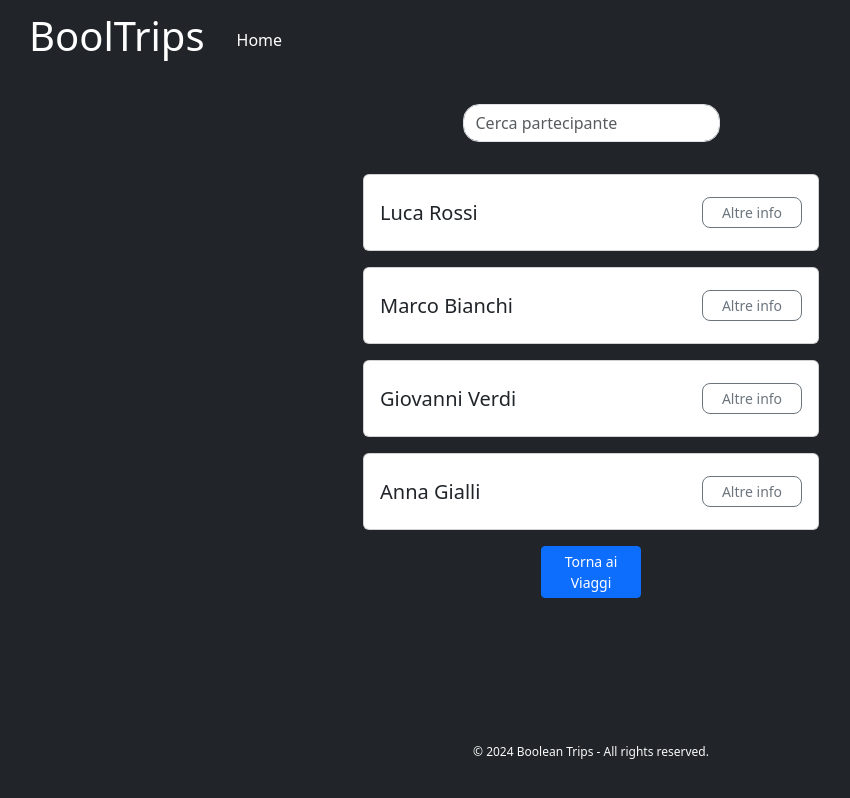
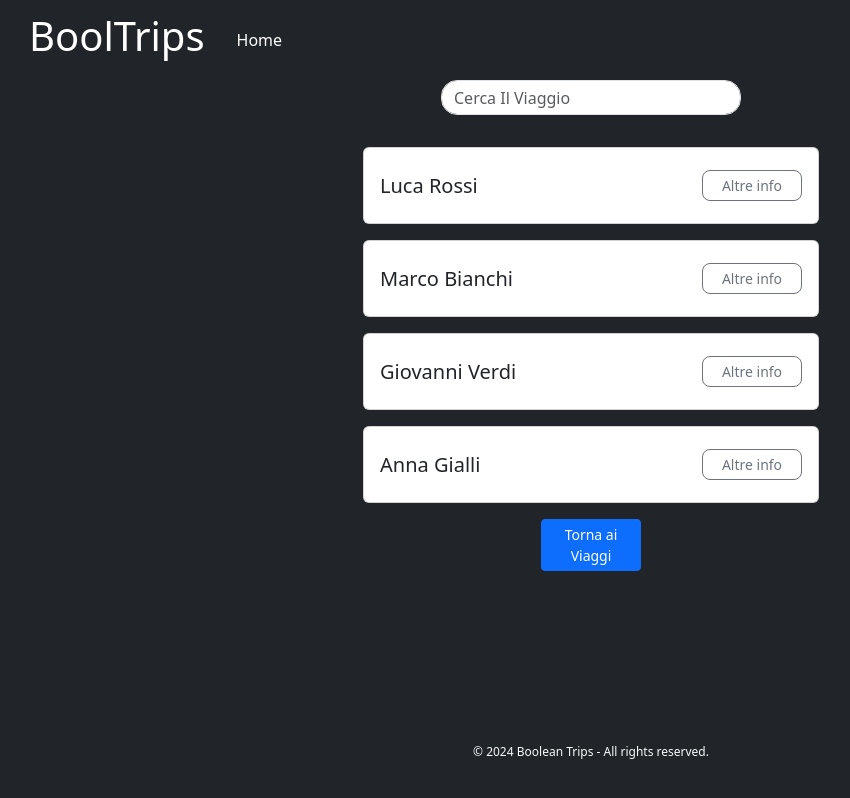
Before and after one commit to massimopallera/goloso-progetto-incredibile, a React (Vite) app: page /trips/V001 in a window 1280 px wide. Shown: the whole page, without its empty margins (49-899 px from the left). Built offline with nearby package versions, Linux system fonts and the light colour scheme.

Commit message:
add searchBar components

```diff
--- a/src/components/SearchBar.jsx
+++ b/src/components/SearchBar.jsx
@@ -0,0 +1,17 @@
+export default function SearchBar({ setSearch, search }) {
+    return (
+        <div className="searchBar container">
+            <form className="d-flex mb-3 justify-content-center" role="search">
+                <input
+                    className="form-control rounded-4"
+                    style={{ width: '300px', height: '35px' }}
+                    type="search"
+                    placeholder="Cerca Il Viaggio"
+                    aria-label="Search"
+                    value={search}
+                    onChange={(e) => setSearch(e.target.value)}
+                />
+            </form>
+        </div>
+    )
+}
--- a/src/pages/HomePage.jsx
+++ b/src/pages/HomePage.jsx
@@ -1,6 +1,7 @@
 import { useEffect, useState } from "react";
 import CardTour from "../components/CardTour.jsx";
 import viaggi from "../database/viaggi.js";
+import SearchBar from "../components/SearchBar.jsx";
 
 export default function HomePage() {
 
@@ -12,22 +13,11 @@ export default function HomePage() {
     }, [search])
 
     return (
-        <section className='container-lg '>
-            <div className='bg-dark mb-0 d-flex flex-column gap-2 rounded-4 table p-3 pt-5'>
+        <section className='container '>
+            <div className='bg-dark p-2 d-flex flex-column gap-2 rounded-4 table p-3'>
 
                 {/* search bar */}
-                <div className="searchBar">
-                    <form className="d-flex mb-3" role="search">
-                        <input
-                            className="form-control rounded-4"
-                            type="search"
-                            placeholder="Cerca Il Viaggio"
-                            aria-label="Search"
-                            value={search}
-                            onChange={(e) => setSearch(e.target.value)}
-                        />
-                    </form>
-                </div>
+                <SearchBar setSearch={setSearch} search={search} />
 
                 {/* card per i viaggi */}
                 <CardTour filteredTrips={filteredTrips} />
--- a/src/pages/SingleTrip.jsx
+++ b/src/pages/SingleTrip.jsx
@@ -5,6 +5,7 @@ import { useParams } from "react-router-dom"
 import SinglePartecipant from "./SinglePartecipant"
 import { useState, useEffect } from "react"
 import { Button } from "bootstrap"
+import SearchBar from "../components/SearchBar"
 
 const initial = {
     nome: '',
@@ -48,21 +49,10 @@ export default function SingleTrip() {
 
     return (
         <div className="bg-dark">
-            <div className="d-flex justify-content-center mb-1 align-items-center flex-column ">
+            <div className="d-flex justify-content-center mb-1 align-items-center  ">
 
                 {/* search bar */}
-                <div className="searchBar mt-4">
-                    <form className="d-flex mb-3" role="search">
-                        <input
-                            className="form-control rounded-4"
-                            type="search"
-                            placeholder="Cerca partecipante"
-                            aria-label="Search"
-                            value={search}
-                            onChange={(e) => setSearch(e.target.value)}
-                        />
-                    </form>
-                </div>
+                <SearchBar setSearch={setSearch} search={search} />
 
             </div>
 
```
